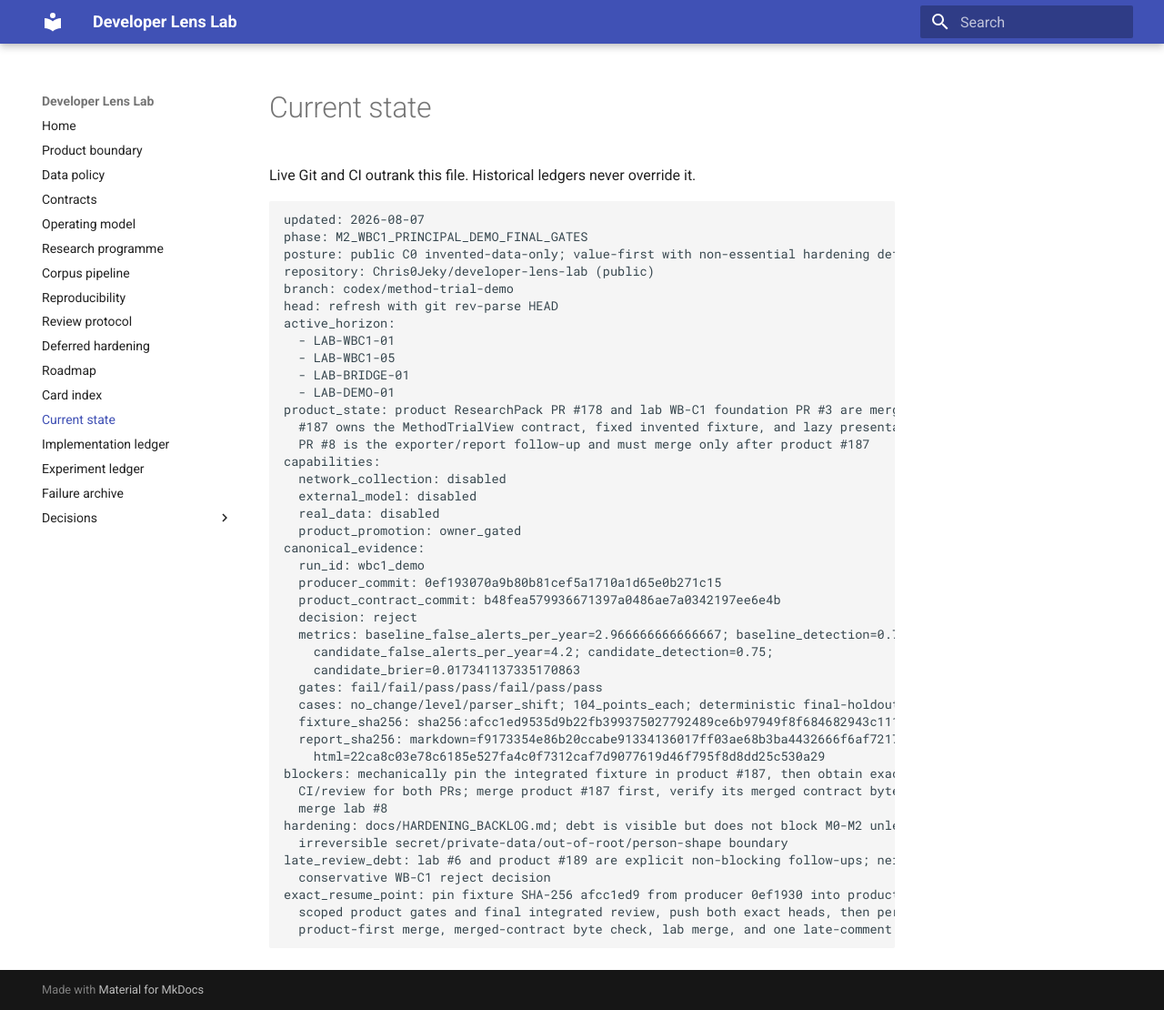
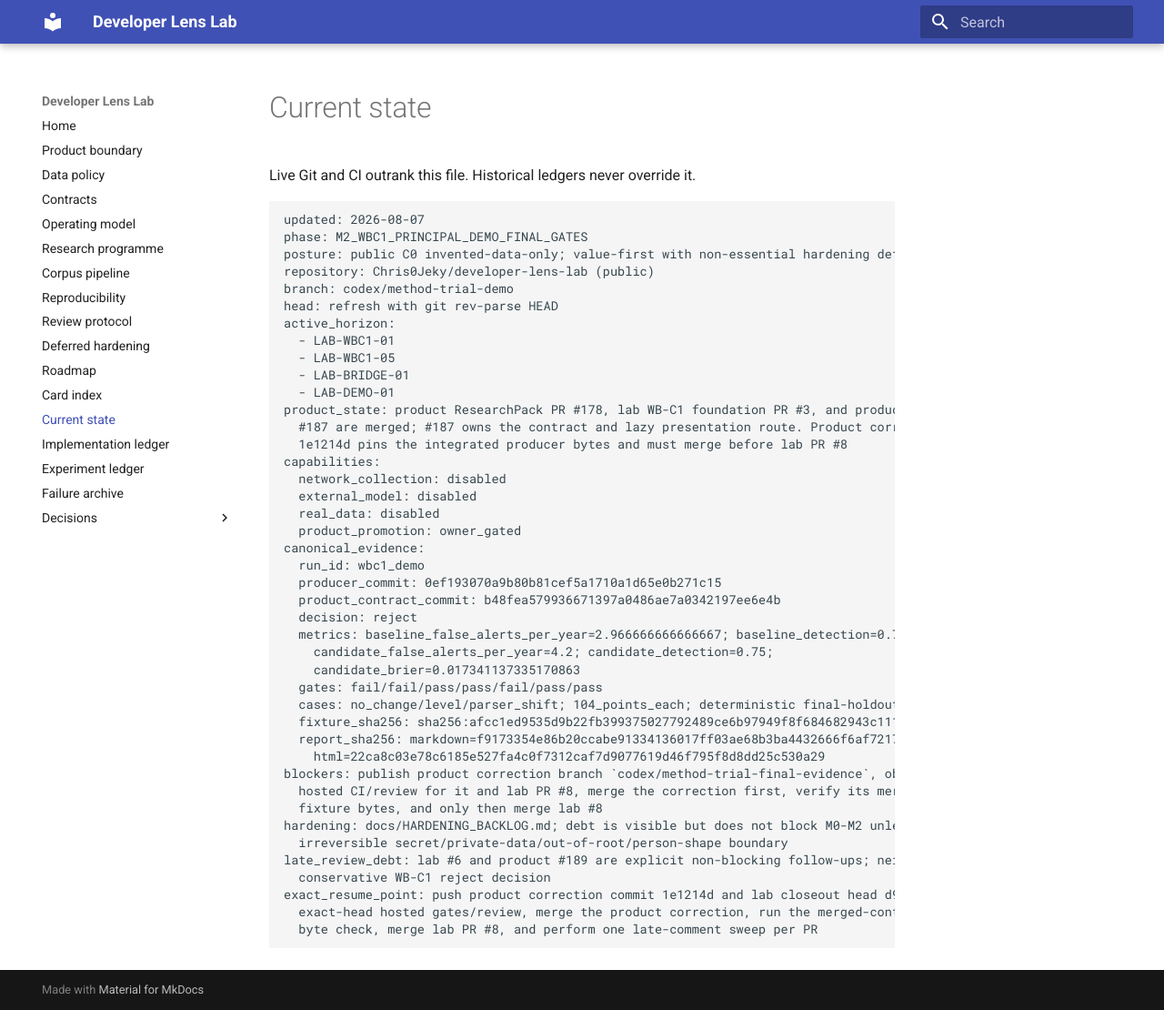
Before and after one commit to Chris0Jeky/developer-lens-lab, an MkDocs documentation site: the page built from docs/CURRENT_STATE.md, in a window 1280 px wide and 1110 px high. Shown: the whole window at 91% size. Built offline with MkDocs 1.6.1 and Material for MkDocs 9.7.7, drawn with Linux system fonts in a browser that asks for light colours.

Commit message:
Refresh final publication state

````diff
--- a/docs/CURRENT_STATE.md
+++ b/docs/CURRENT_STATE.md
@@ -14,9 +14,9 @@ active_horizon:
   - LAB-WBC1-05
   - LAB-BRIDGE-01
   - LAB-DEMO-01
-product_state: product ResearchPack PR #178 and lab WB-C1 foundation PR #3 are merged; product PR
-  #187 owns the MethodTrialView contract, fixed invented fixture, and lazy presentation route; lab
-  PR #8 is the exporter/report follow-up and must merge only after product #187
+product_state: product ResearchPack PR #178, lab WB-C1 foundation PR #3, and product MethodTrial PR
+  #187 are merged; #187 owns the contract and lazy presentation route. Product correction commit
+  1e1214d pins the integrated producer bytes and must merge before lab PR #8
 capabilities:
   network_collection: disabled
   external_model: disabled
@@ -35,14 +35,14 @@ canonical_evidence:
   fixture_sha256: sha256:afcc1ed9535d9b22fb399375027792489ce6b97949f8f684682943c11152b5f9
   report_sha256: markdown=f9173354e86b20ccabe91334136017ff03ae68b3ba4432666f6af72172fb11b8;
     html=22ca8c03e78c6185e527fa4c0f7312caf7d9077619d46f795f8d8dd25c530a29
-blockers: mechanically pin the integrated fixture in product #187, then obtain exact-head hosted
-  CI/review for both PRs; merge product #187 first, verify its merged contract bytes, and only then
-  merge lab #8
+blockers: publish product correction branch `codex/method-trial-final-evidence`, obtain exact-head
+  hosted CI/review for it and lab PR #8, merge the correction first, verify its merged contract and
+  fixture bytes, and only then merge lab #8
 hardening: docs/HARDENING_BACKLOG.md; debt is visible but does not block M0-M2 unless it crosses an
   irreversible secret/private-data/out-of-root/person-shape boundary
 late_review_debt: lab #6 and product #189 are explicit non-blocking follow-ups; neither changes the
   conservative WB-C1 reject decision
-exact_resume_point: pin fixture SHA-256 afcc1ed9 from producer 0ef1930 into product PR #187, rerun
-  scoped product gates and final integrated review, push both exact heads, then perform the
-  product-first merge, merged-contract byte check, lab merge, and one late-comment sweep per PR
+exact_resume_point: push product correction commit 1e1214d and lab closeout head d9dd24a, finish
+  exact-head hosted gates/review, merge the product correction, run the merged-contract and fixture
+  byte check, merge lab PR #8, and perform one late-comment sweep per PR
 ```
````
Also changed, not shown: docs/IMPLEMENTATION_LEDGER.md (+3 -2 lines).
